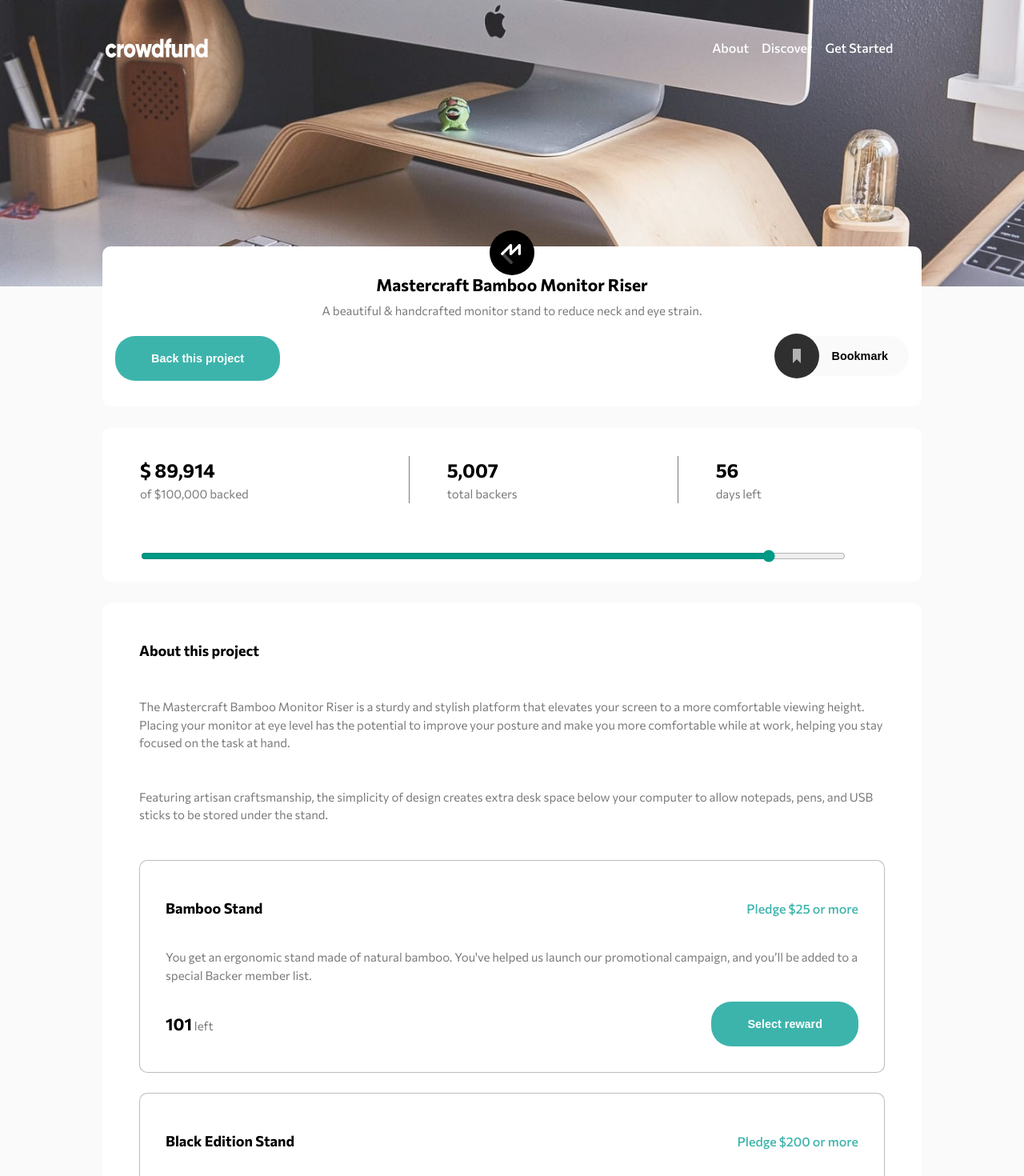
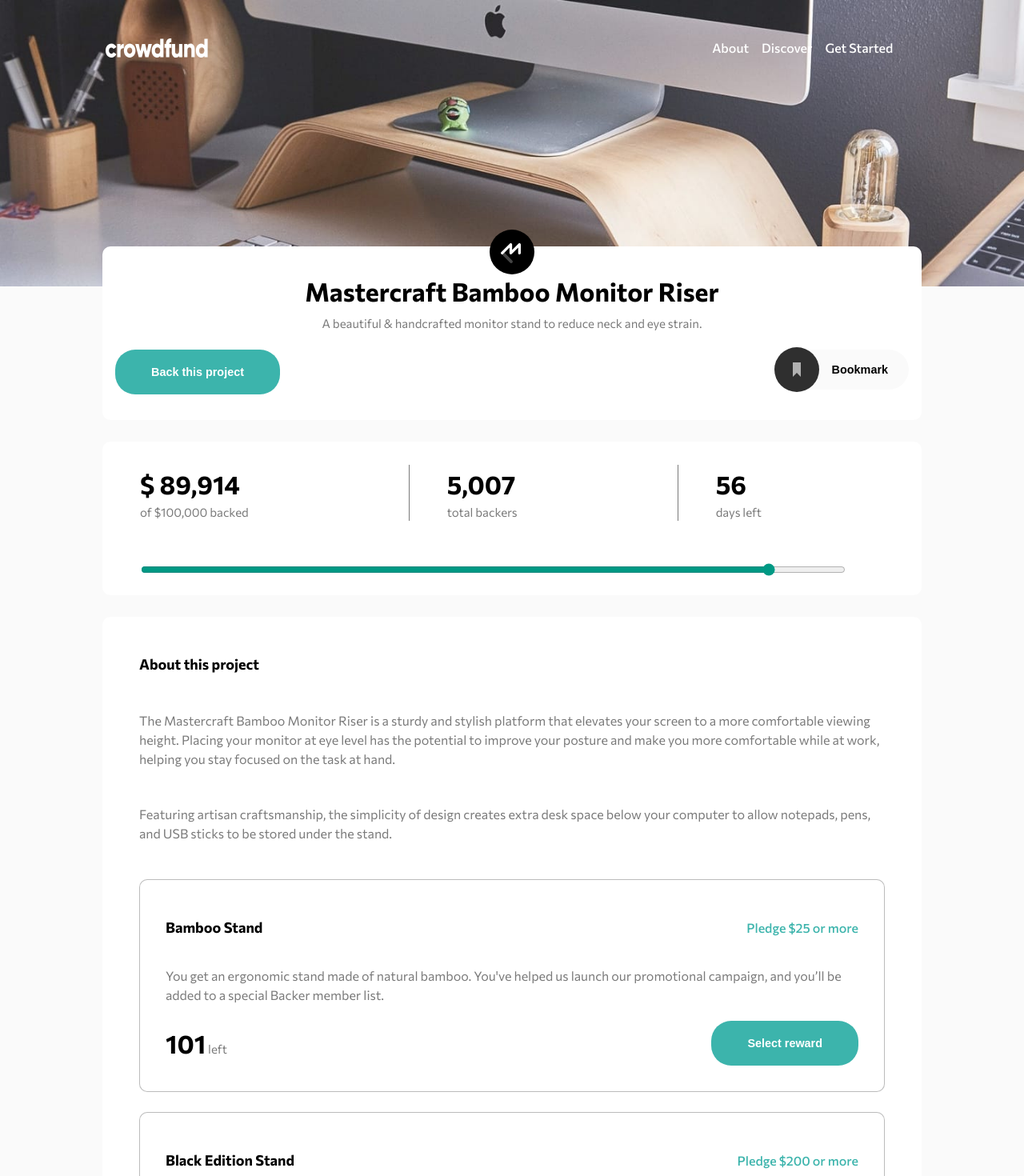
Before and after one commit to fikymar/Crowdfunding-app, a React (Create React App) app: page / in a window 1280 px wide. Shown: the top 1470 px of the page at 80% size. Built offline with nearby package versions, Linux system fonts and the light colour scheme.

Commit message:
h2 increase size

```diff
--- a/src/scss/_card.scss
+++ b/src/scss/_card.scss
@@ -61,7 +61,7 @@
 
 		& span {
 			color: black;
-			font-size: 21px;
+			font-size: 2rem;
 			font-weight: 700;
 		}
 	}
--- a/src/scss/_main.scss
+++ b/src/scss/_main.scss
@@ -51,7 +51,7 @@
 			grid-row: 1/1;
 			text-align: center;
 			align-self: end;
-			font-size: 21px;
+			font-size: 2rem;
 		}
 
 		& p {
--- a/src/scss/_modal.scss
+++ b/src/scss/_modal.scss
@@ -120,7 +120,7 @@
 
 		& span {
 			color: black;
-			font-size: 21px;
+			font-size: 2rem;
 			font-weight: 700;
 		}
 	}
--- a/src/scss/style.css
+++ b/src/scss/style.css
@@ -111,7 +111,7 @@
 
 .card_count span {
   color: black;
-  font-size: 21px;
+  font-size: 2rem;
   font-weight: 700;
 }
 
@@ -408,7 +408,7 @@
 
 .selectionModal_card_count span {
   color: black;
-  font-size: 21px;
+  font-size: 2rem;
   font-weight: 700;
 }
 
@@ -674,7 +674,7 @@
   -ms-flex-item-align: end;
       -ms-grid-row-align: end;
       align-self: end;
-  font-size: 21px;
+  font-size: 2rem;
 }
 
 .main_layout .main_header p {
@@ -891,7 +891,7 @@ a {
 
 p {
   color: #7a7a7a;
-  font-size: 15px;
+  font-size: 16px;
 }
 
 @media (max-width: 400px) {
@@ -904,4 +904,8 @@ button,
 input {
   cursor: pointer;
 }
+
+h2 {
+  font-size: 2rem;
+}
 /*# sourceMappingURL=style.css.map */
--- a/src/scss/style.scss
+++ b/src/scss/style.scss
@@ -28,7 +28,7 @@ a {
 
 p {
 	color: $darkGray;
-	font-size: 15px;
+	font-size: 16px;
 
 	@include breakpoint-down(xs) {
 		font-size: 13px;
@@ -39,3 +39,7 @@ button,
 input {
 	cursor: pointer;
 }
+
+h2 {
+	font-size: 2rem;
+}
```
Also changed, not shown: 1 other file (tests, documents, lock files or other folders).
